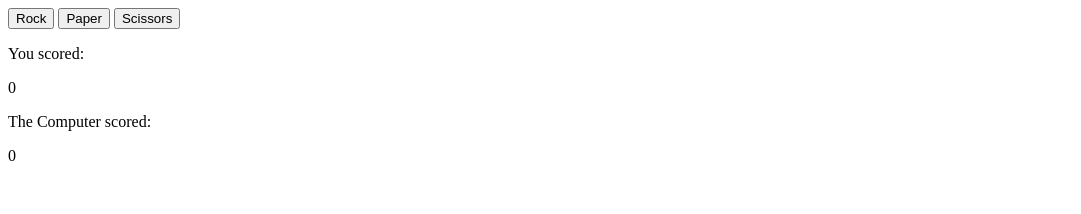
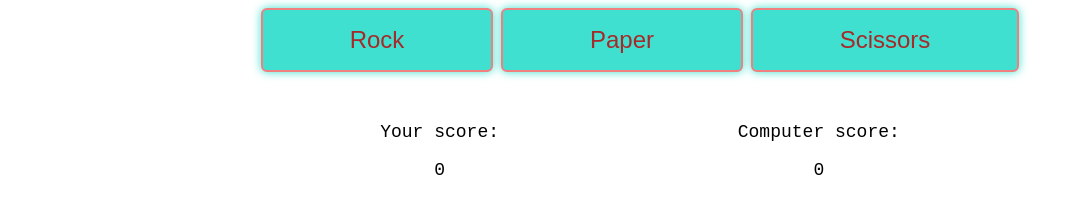
Before and after one commit to Mohammed-Mahdi256/RPS-odin, a plain HTML site: page index.html in a window 1280 px wide. Shown: the whole page, without its empty margins (0-1081 px from the left). Drawn offline with Linux system fonts and the light colour scheme.

Commit message:
Style the UI simple styling using flexbox, new file for css is created, html file edited for styling

```diff
--- a/index.html
+++ b/index.html
@@ -3,17 +3,28 @@
 <head>
     <meta charset="UTF-8">
     <meta name="viewport" content="width=device-width, initial-scale=1.0">
+    <link rel="stylesheet" href="style.css">
     <title>Rock Paper Scissors</title>
 </head>
 <body>
-    <button class="rock selection">Rock</button>
-    <button class="paper selection">Paper</button>
-    <button class="scissors selection">Scissors</button>
+    <div class="btn-container">
+        <button class="rock selection">Rock</button>
+        <button class="paper selection">Paper</button>
+        <button class="scissors selection">Scissors</button>
+    </div>
 
-    <p>You scored: <p class="player-score">0</p></p>
-    <p>The Computer scored: <p class="computer-score">0</p></p>
+    <div class="score-container">
+        <div class="player">
+            <p>Your score: </p>
+            <p class="player-score">0</p>
+        </div>
+        <div class="computer">
+            <p>Computer score: </p>
+            <p class="computer-score">0</p>
+        </div>
+    </div>
 
-    <div class="result"></div>
+    <p class="result"></div>
 
     <script src="script.js"></script>
 </body>
--- /dev/null
+++ b/style.css
@@ -0,0 +1,56 @@
+body {
+    display:flex;
+    flex-direction: column;
+    justify-content: center;
+    align-items: center;
+    gap: 32px;
+}
+
+.btn-container {
+    width: 60%;
+    display: flex;
+    flex-direction: row;
+    justify-content: space-between;
+    gap: 8px;
+}
+
+button {
+    flex-grow: 1;
+    height: 64px;
+    background: turquoise;
+    color: brown;
+    border: 2px solid lightcoral;
+    box-shadow: 0 0 10px turquoise;
+    border-radius: 6px;
+    font-size: 24px;
+    font-family: sans-serif;
+}
+
+button:hover {
+    background: coral;
+    color: brown;
+}
+
+button:active {
+    box-shadow: 0 0 10px black;
+    background-color: grey;
+}
+
+
+
+
+.score-container {
+    width: 60%;
+    display: flex;
+    justify-content: space-around;
+    text-align: center;
+    font-size: 18px;
+    font-family: 'Courier New', Courier, monospace;
+
+}
+
+p.result {
+    font-size: 24px;
+    text-align: center;
+    font-family: system-ui, -apple-system, BlinkMacSystemFont, 'Segoe UI', Roboto, Oxygen, Ubuntu, Cantarell, 'Open Sans', 'Helvetica Neue', sans-serif;
+}
```
